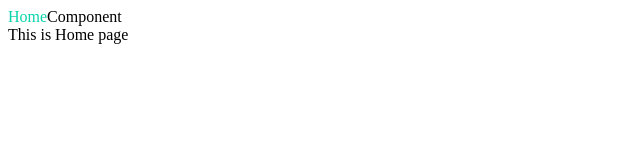
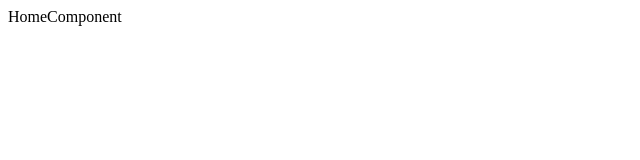
Before and after one commit to wlsdhr0831/wlsdhr0831, a React app: page /wlsdhr0831/ in a window 1280 px wide. Shown: the top 160 px of the page, without its empty margins (0-640 px from the left). Built offline with nearby package versions, Linux system fonts and the light colour scheme.

Commit message:
test router

```diff
--- a/src/App.js
+++ b/src/App.js
@@ -1,5 +1,5 @@
 import React from 'react';
-import { Route } from "react-router-dom";
+import { Switch, Route } from "react-router-dom";
 import './App.css';
 import Home from './routes/Home';
 import Component from './routes/Component';
@@ -9,10 +9,14 @@ const App = () => {
   return (
     <>
       <Navigation />
-      <Route exact path="/" component={Home} />
-      <Route path="/component/:id">
-        <Component/>
-      </Route>
+      <Switch>
+        <Route exact path="/" >
+          <Home/>
+        </Route>
+        <Route path="/component/:id">
+          <Component/>
+        </Route>
+      </Switch>
     </>
   );
 };
--- a/src/index.js
+++ b/src/index.js
@@ -4,7 +4,7 @@ import App from './App';
 import { BrowserRouter } from "react-router-dom";
 
 ReactDOM.render(
-  <BrowserRouter basename="/wlsdhr0831">
+  <BrowserRouter>
     <App/>
   </BrowserRouter>,
   document.getElementById('app')
--- a/src/pages/Navigation.js
+++ b/src/pages/Navigation.js
@@ -1,5 +1,5 @@
 import React from "react";
-import { NavLink } from "react-router-dom";
+import { Link } from "react-router-dom";
 
 const activeStyle = {
   color: "#09D3AC",
@@ -13,12 +13,12 @@ const defaultStyle = {
 const Home = () => {
   return (
     <div className="navigation">
-      <NavLink to="/" activeStyle={activeStyle} exact style={defaultStyle}>
+      <Link to="/" activeStyle={activeStyle} exact style={defaultStyle}>
         Home
-      </NavLink>
-      <NavLink to="/component" activeStyle={activeStyle} style={defaultStyle}>
+      </Link>
+      <Link to="/component/1" activeStyle={activeStyle} style={defaultStyle}>
         Component
-      </NavLink>
+      </Link>
     </div>);
 };
 export default Home;
```
